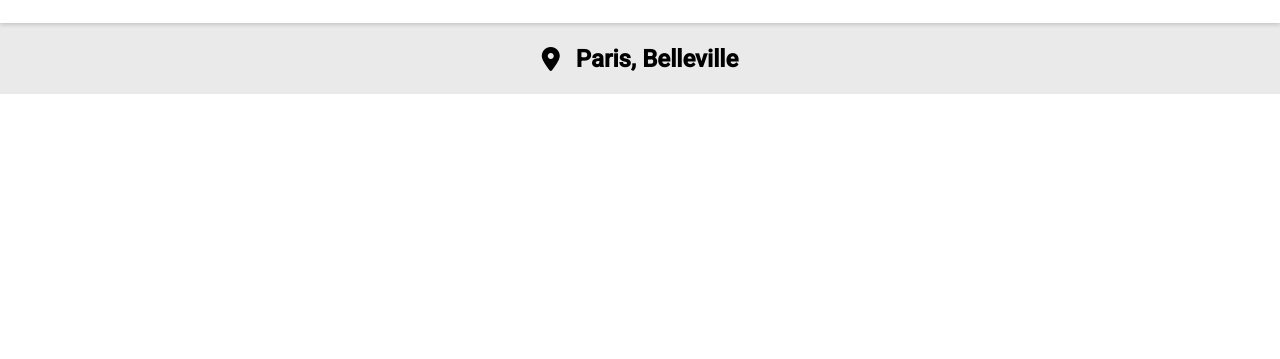
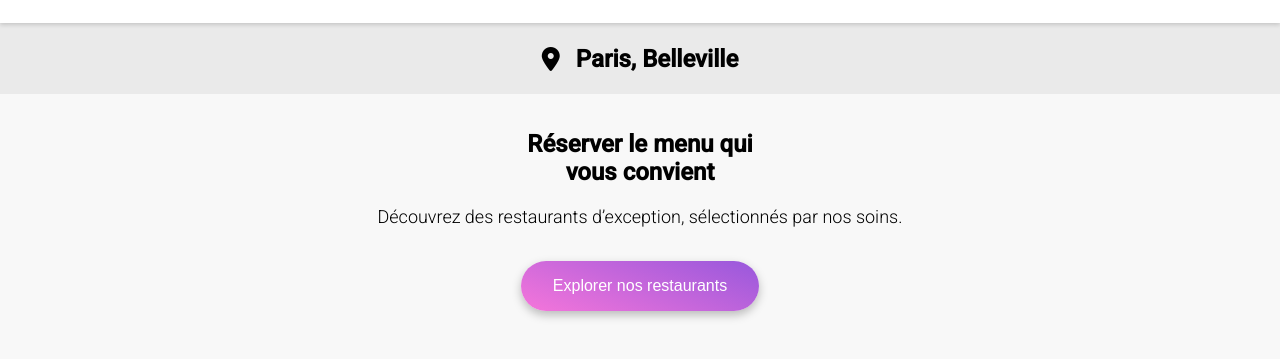
Before and after one commit to MohaDjm/Ohmyfood, a plain HTML site: page index.html in a window 1280 px wide. Shown: the part 67-426 px from the top of the page. Drawn offline with Linux system fonts and the light colour scheme; a web font is replaced by a local one.

Commit message:
ajout de la partie explorer et button

```diff
--- a/SASS/style.css
+++ b/SASS/style.css
@@ -28,3 +28,40 @@ main .city {
 main .city i {
   font-size: 1.5rem;
 }
+
+/* EXPLORER */
+.explorer {
+text-align: center;
+background-color: 	#F8F8F8;
+padding: 1rem;
+}
+
+.explorer h2{
+  font-size: 24px;
+  font-weight: 700;
+}
+
+.explorer p {
+  font-size: 18px;
+  font-weight: 300;
+}
+
+.explorer button {
+  margin-top: 1rem;
+  margin-bottom: 3rem;
+  color: white;
+  font-weight: 500;
+  font-size: 16px;
+  padding: 1rem 2rem;
+  border: none;
+  background: linear-gradient(200.64deg, #9356DC -5.2%, #FF79DA 110.74%);
+  box-shadow: 0px 4px 10px rgba(0, 0, 0, 0.25);
+  border-radius: 25px;
+  transition: 200ms;
+}
+
+.explorer button:hover{
+  background: linear-gradient(0deg, rgba(255, 255, 255, 0.15), rgba(255, 255, 255, 0.15)), linear-gradient(200.64deg, #9356DC -5.2%, #FF79DA 110.74%);
+  box-shadow: 0px 4px 15px rgba(0, 0, 0, 0.35);
+  transform: scale(1.02);
+}
--- a/index.html
+++ b/index.html
@@ -18,6 +18,11 @@
         <i class="fa-solid fa-location-dot"></i>
         <h2>Paris, Belleville</h2>
       </div>
+      <section class="explorer">
+        <h2>Réserver le menu qui <br> vous convient</h2>
+        <p>Découvrez des restaurants d’exception, sélectionnés par nos soins.</p>
+        <button>Explorer nos restaurants</button>
+      </section>
     </main>
   </body>
   </html>
```
